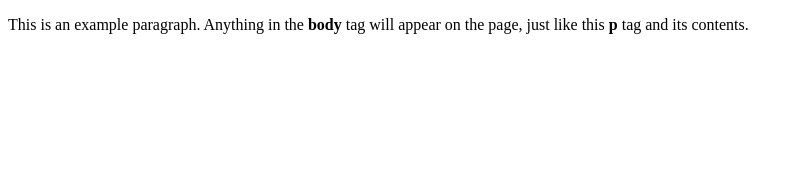
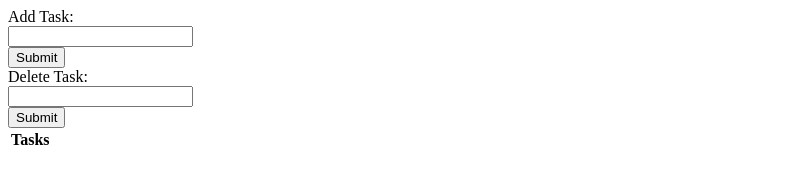
Before and after one commit to JasonZhao1553/TODOLIST, a plain HTML site: page index.html in a window 1280 px wide. Shown: the whole page, without its empty margins (0-800 px from the left). Drawn offline with Linux system fonts and the light colour scheme.

Commit message:
skeleton

```diff
--- a/index.html
+++ b/index.html
@@ -1,9 +1,25 @@
 <!doctype html>
 <html>
-  <head>
-    <title>This is the title of the webpage!</title>
-  </head>
-  <body>
-    <p>This is an example paragraph. Anything in the <strong>body</strong> tag will appear on the page, just like this <strong>p</strong> tag and its contents.</p>
-  </body>
+    <head>
+        <title>Jason's TODO List</title>
+    </head>
+    <form>
+        <label for="Add Task">Add Task:</label><br>
+        <input type="text" id="Add Task" name="Add Task"><br>
+        <input type="submit" value="Submit">
+    </form>
+
+    <form>
+        <label for="Delete Task">Delete Task:</label><br>
+        <input type="text" id="Delete Task" name="Delete Task"><br>
+        <input type="submit" value="Submit">
+    </form>
+
+    <table>
+        <tr>
+            <th>Tasks</th>
+        </tr>
+    </table>
+
+    <script></script>
 </html>
```
